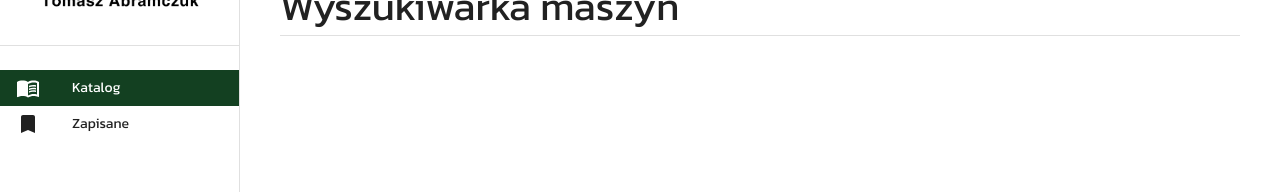
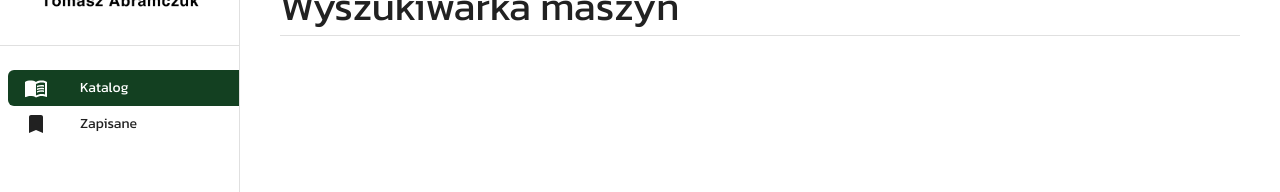
Before and after one commit to kzuraniewski/catalog, a Next.js app: page / in a window 1280 px wide. Shown: the part 121-313 px from the top of the page. Built offline with nearby package versions, Linux system fonts and the light colour scheme.

Commit message:
nav links rounded, base border radius updated

```diff
--- a/components/SidenavLink.tsx
+++ b/components/SidenavLink.tsx
@@ -2,6 +2,7 @@ import React from 'react';
 import { ListItem, ListItemButton, ListItemIcon, ListItemProps, ListItemText } from '@mui/material';
 import Link from 'next/link';
 import { useRouter } from 'next/router';
+import theme from '../themes/base';
 
 export interface SidenavItemProps extends ListItemProps {
 	icon: React.ReactNode;
@@ -21,6 +22,9 @@ const SidenavLink = ({ icon, children, to, ...other }: SidenavItemProps) => {
 					component="a"
 					dense
 					sx={{
+						borderTopLeftRadius: theme.shape.borderRadius,
+						borderBottomLeftRadius: theme.shape.borderRadius,
+						ml: 1,
 						'&.Mui-selected': {
 							backgroundColor: 'primary.main',
 							color: 'primary.contrastText',
--- a/themes/base.ts
+++ b/themes/base.ts
@@ -23,7 +23,7 @@ let theme = createTheme({
 		},
 	},
 	shape: {
-		borderRadius: 2,
+		borderRadius: 6,
 	},
 	components: {
 		MuiButtonBase: {
```
